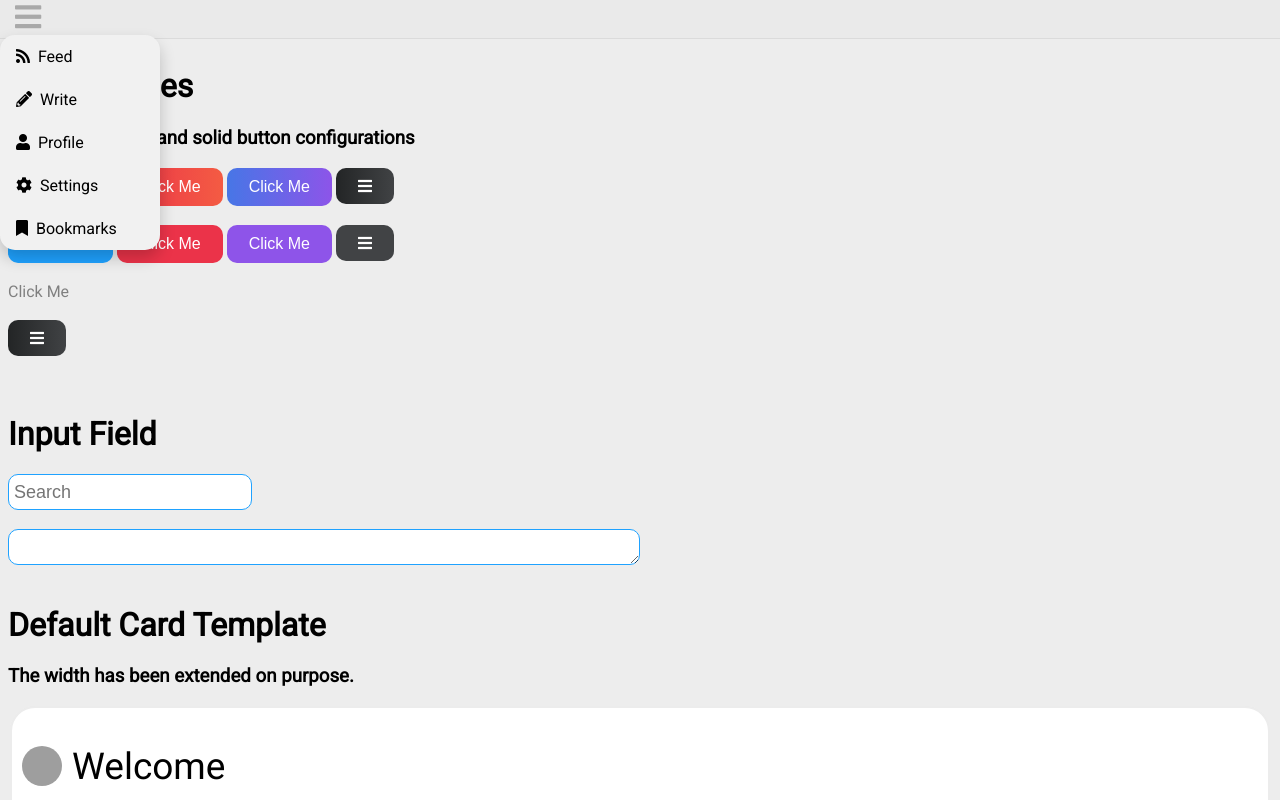
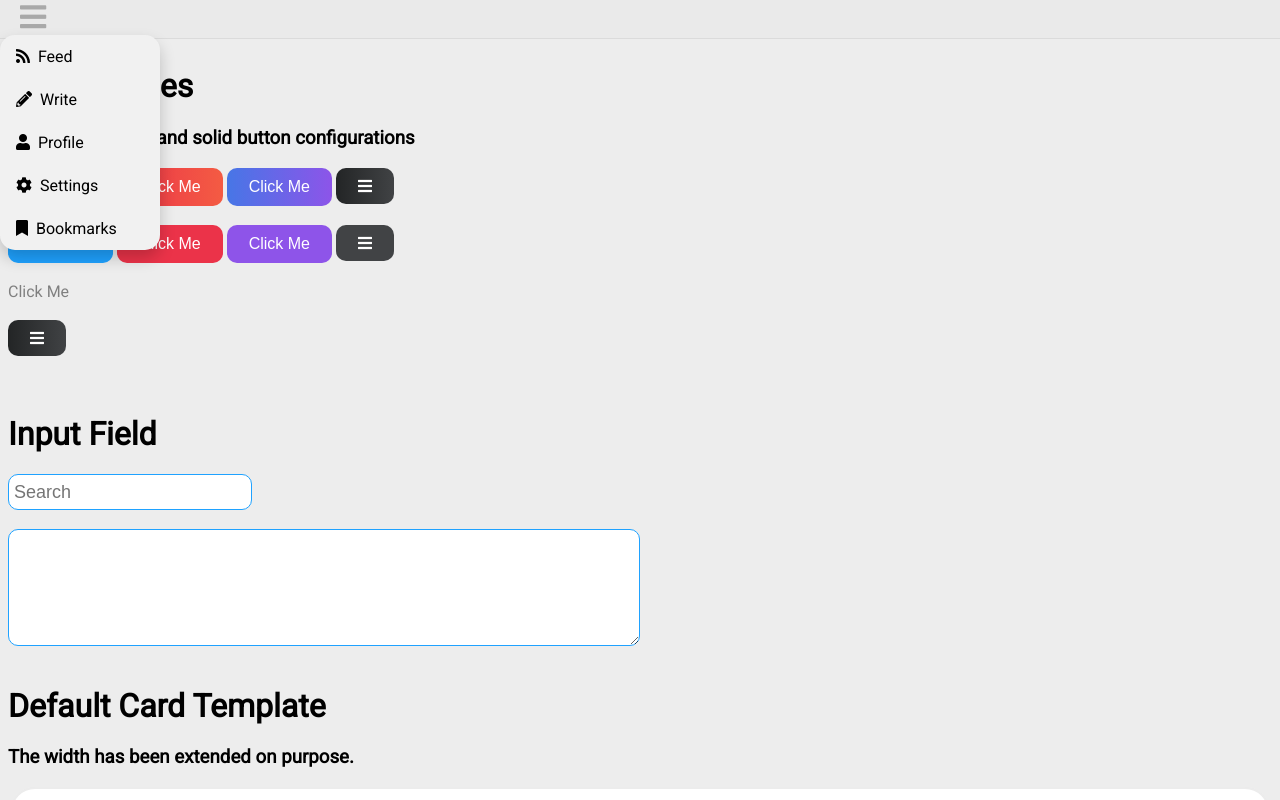
Before and after one commit to BenBeehler/BenBeehler.github.io, a plain HTML site: page index.html in a window 1280 px wide. Drawn offline with Linux system fonts and the light colour scheme; grey boxes are pictures that could not be loaded.

Commit message:
navbar update

```diff
--- a/css/inputs.css
+++ b/css/inputs.css
@@ -3,6 +3,9 @@ input[type=text], textarea {
     border: 1px solid #1FA2FF;
     -webkit-border-radius: 5px;
     border-radius: 10px;
+}
+
+input[type=text] {
     font-size: 18px;
     height: 36px;
 }
--- a/css/navigation.css
+++ b/css/navigation.css
@@ -16,6 +16,5 @@ nav .btn-link {
     font-size: 30px;
     text-decoration: none;
     padding-left: 15px;
-    padding-top: 50%;
-    padding-bottom: 50%;
+    padding: 0 20px;
 }
--- a/index.html
+++ b/index.html
@@ -52,7 +52,7 @@
         <h1>Input Field</h1>
         <input type="text" placeholder="Search"/>
         <br><br>
-        <textarea class="demo" rows=7></textarea>
+        <textarea class="demo" rows="7"></textarea>
         <br><br>
         <h1>Default Card Template</h1>
         <h3>The width has been extended on purpose.</h3>
```
